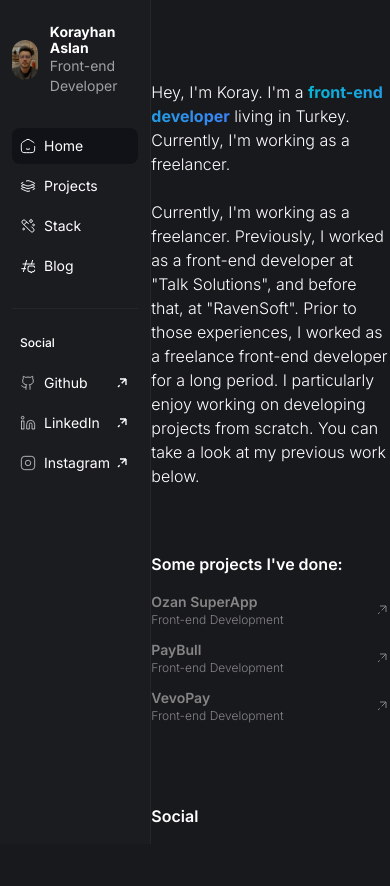
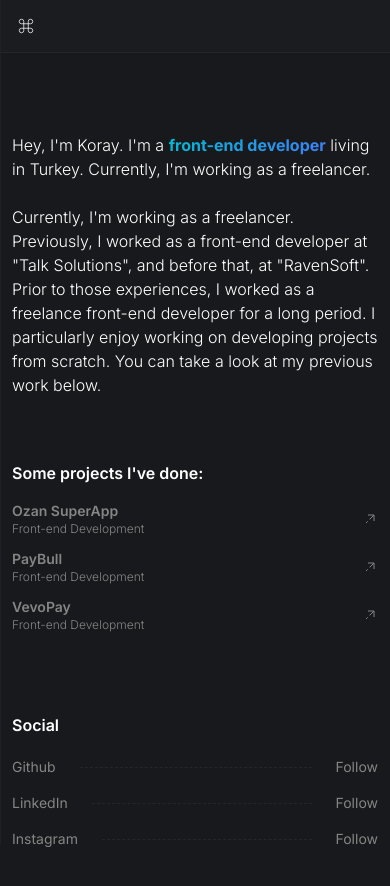
Before and after one commit to imGrappa/grappaDev-react, a React (Vite) app: page / in a window 390 px wide. Shown: the top 886 px of the page. Before the commit the page ends 844 px from the top, so only its background shows below. Built offline with nearby package versions, Linux system fonts and the light colour scheme.

Commit message:
mobile menu

```diff
--- a/src/layouts/main/content/index.jsx
+++ b/src/layouts/main/content/index.jsx
@@ -3,7 +3,7 @@
 export default function MainContent() {
     return (
         <div className="mainContent flex flex-1">
-            <div className="scroll-area flex flex-1 overflow-x-hidden overflow-y-auto min-h-[100vh] max-h-[100vh]">
+            <div className="scroll-area flex flex-1 overflow-x-hidden overflow-y-auto min-h-[100vh] max-h-[100vh] px-3">
                 <Outlet />
             </div>
         </div>
--- /dev/null
+++ b/src/layouts/main/header/index.jsx
@@ -0,0 +1,20 @@
+import { useState } from "react"
+
+export default function MobileHeader({ onToggleSidebar }) {
+
+    const handleToggleSidebar = () => {
+        onToggleSidebar();
+    };
+
+    return (
+        <header className="lg:hidden">
+            <div className="bg-[#1B1C20] border-b border-[#252629] border-solid p-2">
+                <button type="button" onClick={handleToggleSidebar} className="w-9 h-9 flex items-center justify-center">
+                    <svg xmlns="http://www.w3.org/2000/svg" width="18" height="18" viewBox="0 0 24 24" fill="none" stroke="currentColor" >
+                        <path d="M15 6v12a3 3 0 1 0 3-3H6a3 3 0 1 0 3 3V6a3 3 0 1 0-3 3h12a3 3 0 1 0-3-3"></path>
+                    </svg>
+                </button>
+            </div>
+        </header>
+    )
+}
--- a/src/layouts/main/index.jsx
+++ b/src/layouts/main/index.jsx
@@ -1,13 +1,21 @@
-// import { Outlet } from "react-router-dom";
+import { useState } from "react";
 import Sidebar from "../main/sidebar";
 import MainContent from "./content";
+import MobileHeader from "./header";
 
 export default function MainLayout() {
+
+    const [sidebarOpen, setSidebarOpen] = useState(false);
+
+    const toggleSidebar = () => {
+        setSidebarOpen(!sidebarOpen);
+    };
+
     return (
-        <div className="flex">
-            <Sidebar />
+        <div className="lg:flex">
+            <Sidebar isOpen={sidebarOpen} />
+            <MobileHeader onToggleSidebar={toggleSidebar} />
             <MainContent />
-            {/* <Outlet /> */}
         </div>
     )
 }
--- a/src/layouts/main/sidebar/index.jsx
+++ b/src/layouts/main/sidebar/index.jsx
@@ -2,9 +2,9 @@
 import Menu from '../sidebar/menu';
 import Social from '../sidebar/social';
 
-export default function Sidebar() {
+export default function Sidebar({ isOpen }) {
     return(
-        <aside className="w-17 max-h-screen overflow-auto min-h-screen bg-[#1B1C20] py-6 px-3 border-solid border-r-[1px] border-[#252629]">
+        <aside className={`w-3/4 md:w-2/4 lg:w-17 max-h-screen  lg:translate-x-0 overflow-auto min-h-screen bg-[#1B1C20] py-6 px-3 border-solid border-r border-[#252629] absolute lg:relative left-0 z-30 lg:z-auto transition-all duration-200 ${isOpen ? "" : "-translate-x-full "}`}>
             <Logo />
             <Menu />
             <Social />
--- a/src/layouts/main/sidebar/logo/index.jsx
+++ b/src/layouts/main/sidebar/logo/index.jsx
@@ -2,13 +2,23 @@
 
 export default function Logo() {
     return  (
-        <div className="flex gap-3 items-center pb-8">
-            <div className="avatar flex items-center justify-center">
-                <img src={Avatar} alt="Avatar" width="40" height="40" className='w-10 h-10 rounded-full object-cover' />
+        <div className="flex items-center justify-between pb-8">
+            <div className="flex gap-3 items-center">
+                <div className="avatar flex items-center justify-center">
+                    <img src={Avatar} alt="Avatar" width="40" height="40" className='w-10 h-10 rounded-full object-cover' />
+                </div>
+                <div className="mainLogo text-sm">
+                    <h6 className='font-bold leading-4'>Korayhan Aslan</h6>
+                    <span className='text-[#9FA0A1] leading-4'>Front-end Developer</span>
+                </div>
             </div>
-            <div className="mainLogo text-sm">
-                <h6 className='font-bold leading-4'>Korayhan Aslan</h6>
-                <span className='text-[#9FA0A1] leading-4'>Front-end Developer</span>
+            <div className='lg:hidden'>
+                <button type='button'>
+                    <svg width="24" height="24" viewBox="0 0 24 24" fill="none" xmlns="http://www.w3.org/2000/svg">
+                        <path d="M14.5 9.50002L9.5 14.5M9.49998 9.5L14.5 14.5" stroke="white" />
+                        <path d="M7 3.33782C8.47087 2.48697 10.1786 2 12 2C17.5228 2 22 6.47715 22 12C22 17.5228 17.5228 22 12 22C6.47715 22 2 17.5228 2 12C2 10.1786 2.48697 8.47087 3.33782 7" stroke="currentColor" />
+                    </svg>
+                </button>
             </div>
         </div>
     )
```
